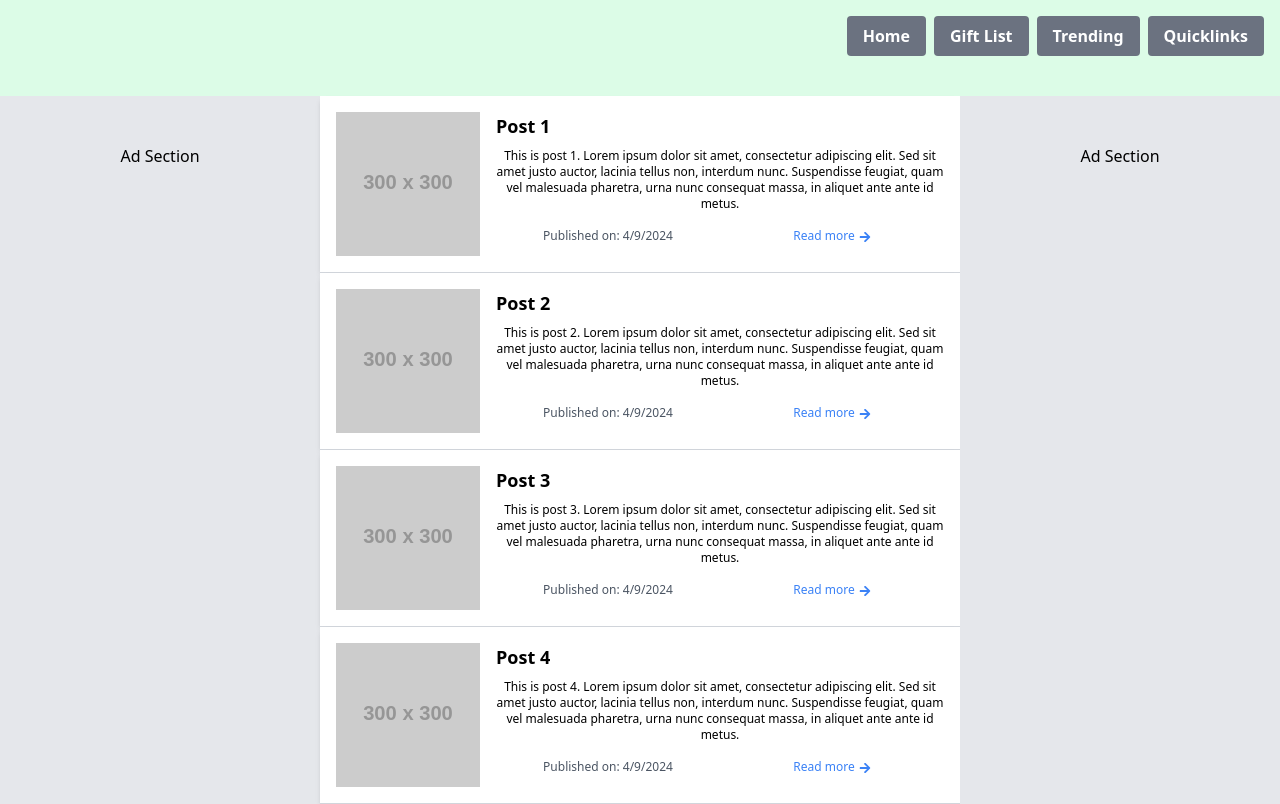
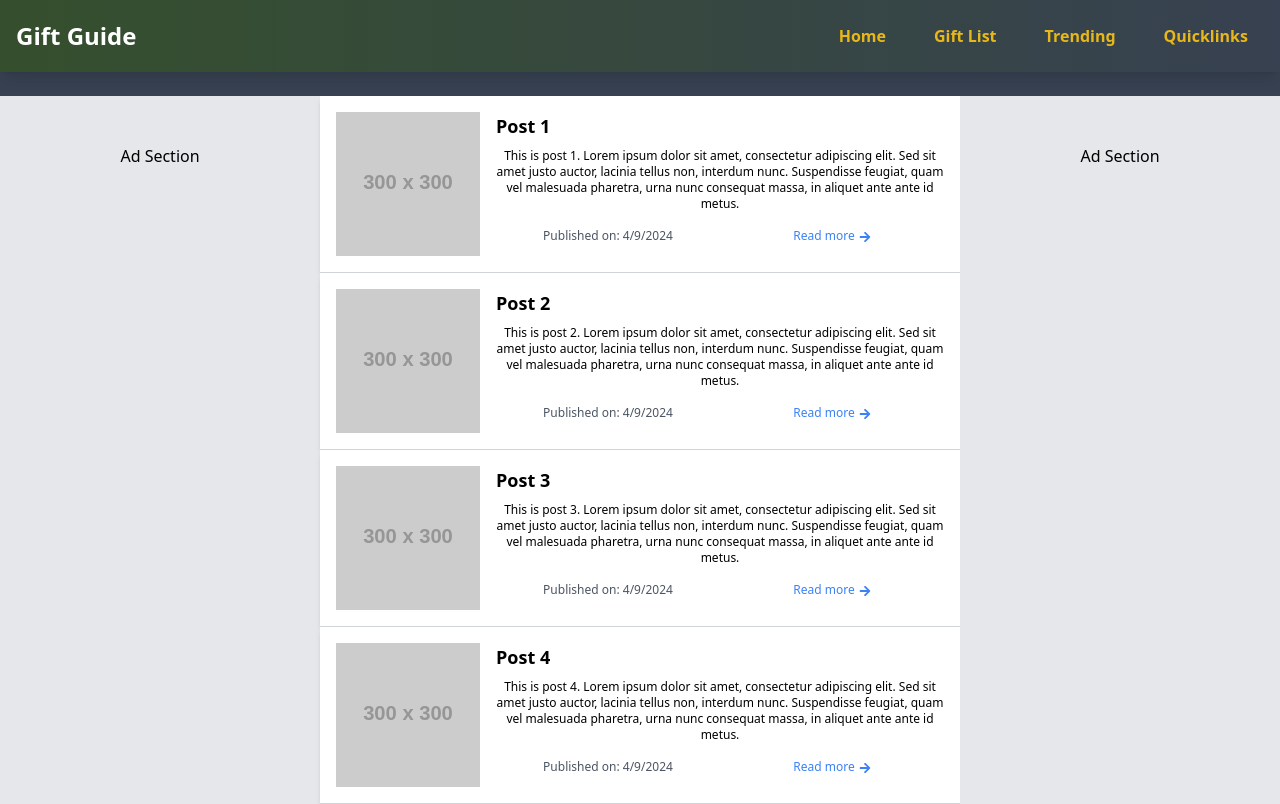
Before and after one commit to edm1001/gift-guru, a React (Vite) app in the folder frontend/: page / in a window 1280 px wide. Built offline with nearby package versions, Linux system fonts and the light colour scheme.

Commit message:
style nav component

```diff
--- a/frontend/package.json
+++ b/frontend/package.json
@@ -13,6 +13,7 @@
     "postcss": "^8.4.38",
     "react": "^18.2.0",
     "react-dom": "^18.2.0",
+    "react-hamburger-menu": "^1.2.1",
     "react-icons": "^5.0.1",
     "react-router": "^6.22.3",
     "react-router-dom": "^6.22.3",
--- a/frontend/src/components/Navbar.jsx
+++ b/frontend/src/components/Navbar.jsx
@@ -1,15 +1,46 @@
+import { useState } from "react";
 import { Link } from "react-router-dom";
+import Hamburger from "react-hamburger-menu";
 
 function Navbar() {
+  const [isOpen, setIsOpen] = useState(false);
+
+  const toggleMenu = () => {
+    setIsOpen(!isOpen);
+  };
   return (
-      <div className="fixed block top-0 right-0 inline p-4 b-gray-800 z-50">
-      <div className="flex justify-end space-x-2">
-      <Link className="bg-gray-500 hover:bg-gray-700 text-white font-bold py-2 px-4 rounded" to="/">Home</Link>
-      <Link className="bg-gray-500 hover:bg-gray-700 text-white font-bold py-2 px-4 rounded" to="/categorylist">Gift List</Link>
-      <Link className="bg-gray-500 hover:bg-gray-700 text-white font-bold py-2 px-4 rounded" to="/">Trending</Link>
-      <Link className="bg-gray-500 hover:bg-gray-700 text-white font-bold py-2 px-4 rounded" to="/">Quicklinks</Link>
+    <div className="fixed top-0 left-0 right-0 bg-gradient-to-r from-olive to-gray-700 p-4 z-50 shadow-lg">
+      <div className="flex justify-between items-center">
+        <div className="text-white font-bold text-2xl">Gift Guide</div>
+        <div className="sm:hidden">
+          <Hamburger
+            isOpen={isOpen}
+            menuClicked={toggleMenu}
+            width={18}
+            height={15}
+            strokeWidth={2}
+            rotate={0}
+            color="white"
+            borderRadius={0}
+            animationDuration={0.5}
+          />
+        </div>
+        <div className="hidden sm:flex space-x-4">
+          <Link className="text-gold font-bold py-2 px-4 hover:opacity-50" to="/">Home</Link>
+          <Link className="text-gold font-bold py-2 px-4 hover:opacity-50" to="/categorylist">Gift List</Link>
+          <Link className="text-gold font-bold py-2 px-4 hover:opacity-50" to="/trending">Trending</Link>
+          <Link className="text-gold font-bold py-2 px-4 hover:opacity-50" to="/quicklinks">Quicklinks</Link>
+        </div>
+      </div>
+      {isOpen && (
+        <div className="sm:hidden mt-4 bg-brown-900  shadow-sm p-4 text-center">
+          <Link className="block text-gold font-bold py-2 px-4 hover:opacity-50" to="/" onClick={toggleMenu}>Home</Link>
+          <Link className="block text-gold font-bold py-2 px-4 hover:opacity-50" to="/categorylist" onClick={toggleMenu}>Gift List</Link>
+          <Link className="block text-gold font-bold py-2 px-4 hover:opacity-50" to="/trending" onClick={toggleMenu}>Trending</Link>
+          <Link className="block text-gold font-bold py-2 px-4 hover:opacity-50" to="/quicklinks" onClick={toggleMenu}>Quicklinks</Link>
+        </div>
+      )}
     </div>
-  </div>
   );
 }
 
--- a/frontend/src/pages/Home.jsx
+++ b/frontend/src/pages/Home.jsx
@@ -3,7 +3,7 @@ import { FaArrowRight } from "react-icons/fa";
 function Home() {
   return (
 
-    <section className="bg-green-100 min-h-screen pt-24">
+    <section className="bg-gray-700 min-h-screen pt-24">
 
       <div className="w-full grid grid-cols-1 sm:grid-cols-4 text-center">
         <div className="col-span-1 bg-gray-200 p-12">Ad Section</div>
--- a/frontend/tailwind.config.js
+++ b/frontend/tailwind.config.js
@@ -5,7 +5,13 @@ const tailwindConfig = {
     "./src/components/**/*.{html,js,jsx}",
   ],
   theme: {
-    extend: {},
+    extend: {
+      colors: {
+        gold: "#e8b71a",
+        olive: "#354f2d",
+        peach: "#ffb347",
+      },
+    },
   },
   plugins: [],
 };
```
Also changed, not shown: 1 other file (tests, documents, lock files or other folders).
